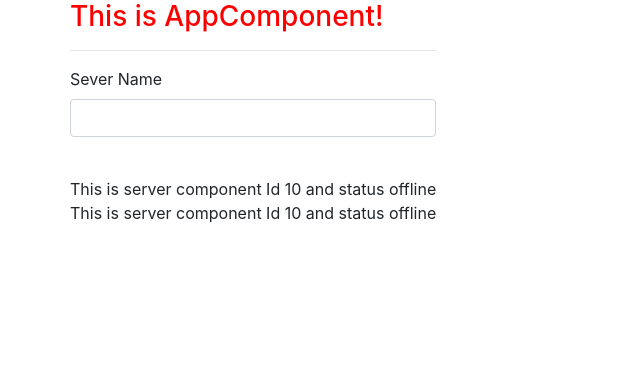
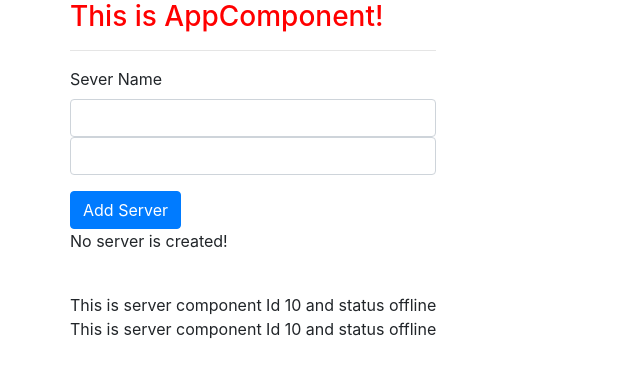
Before and after one commit to HKemon/AngularJsDemo, an Angular app: page / in a window 1280 px wide. Shown: the top 378 px of the page, without its empty margins (0-640 px from the left). Built offline with nearby package versions, Linux system fonts and the light colour scheme.

Commit message:
Two Way binding
Two Way binding Example

```diff
--- a/src/app/app.module.ts
+++ b/src/app/app.module.ts
@@ -4,6 +4,7 @@ import { NgModule } from '@angular/core';
 import { AppComponent } from './app.component';
 import {ServerComponent} from './server/server.component';
 import { ServersComponent } from './servers/servers.component';
+import {FormsModule} from '@angular/forms';
 
 @NgModule({
   declarations: [
@@ -12,7 +13,8 @@ import { ServersComponent } from './servers/servers.component';
     ServersComponent
   ],
   imports: [
-    BrowserModule
+    BrowserModule,
+    FormsModule  // forms module should be in imports not in declarations
   ],
   providers: [],
   bootstrap: [AppComponent]
--- a/src/app/servers/servers.component.html
+++ b/src/app/servers/servers.component.html
@@ -1,7 +1,15 @@
 <label>Sever Name</label>
 <input type="text" class="form-control" (input)="onUpdateServerName($event)">
-<!--<p [innerText] = "allowNewServer"></p>-->
-<p>{{ serverName }}</p>
+<input type="text" class="form-control" [(ngModel)]="serverName">
+<p [innerText] = "serverName"></p>
+
+<button
+  class="btn btn-primary"
+  (click)="serverCreateionMethod()">
+  Add Server
+</button>
+<p>{{ serverCreationStatus }}</p>
+
 <br>
 <app-server></app-server>
 <br>
--- a/src/app/servers/servers.component.ts
+++ b/src/app/servers/servers.component.ts
@@ -8,7 +8,7 @@ import {Component, OnInit} from '@angular/core';
 
 export class ServersComponent implements OnInit {
   allowNewServer = false;
-  serverCreationStatus = 'No server is created';
+  serverCreationStatus = 'No server is created!';
   serverName = '';
 
   constructor() {
@@ -21,7 +21,7 @@ export class ServersComponent implements OnInit {
   }
 
   serverCreateionMethod() {
-    this.serverCreationStatus = 'server is created';
+    this.serverCreationStatus = 'server is created ' + this.serverName;
   }
 
   onUpdateServerName(event: Event) {
```
